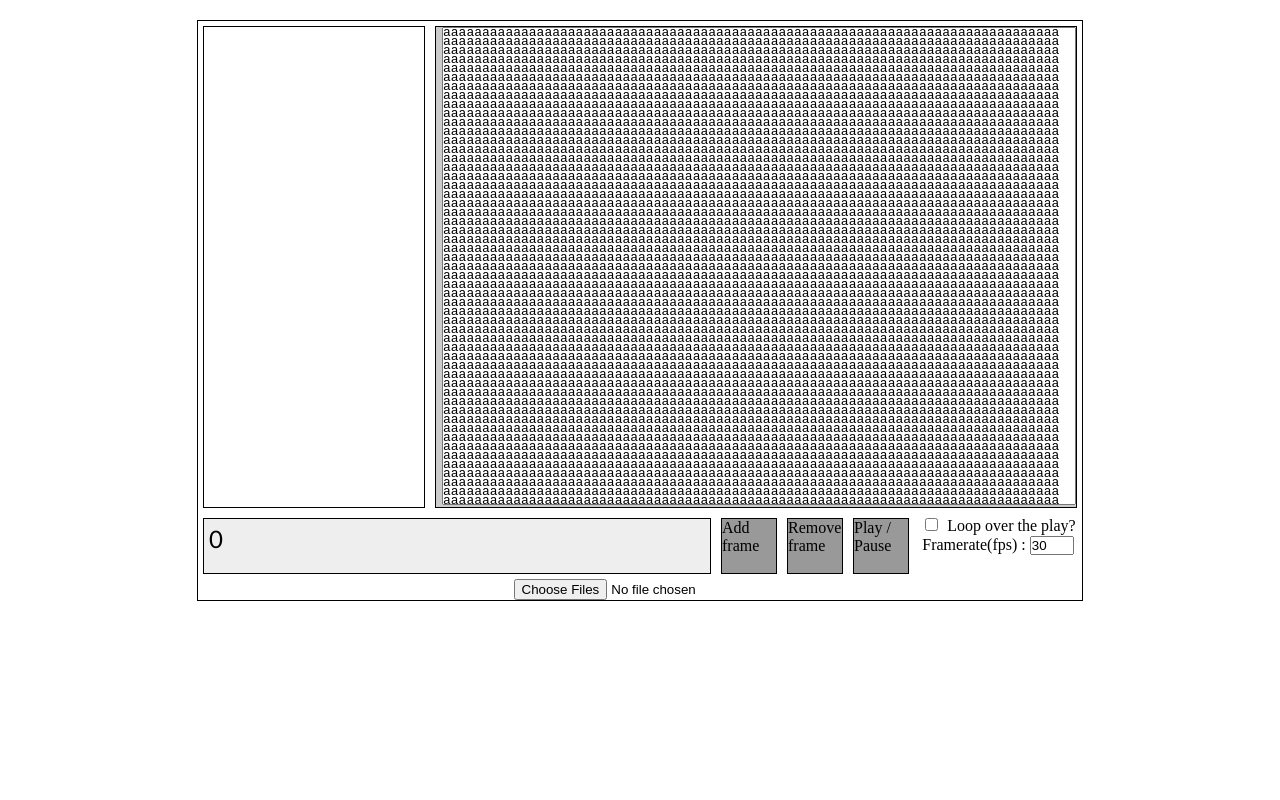
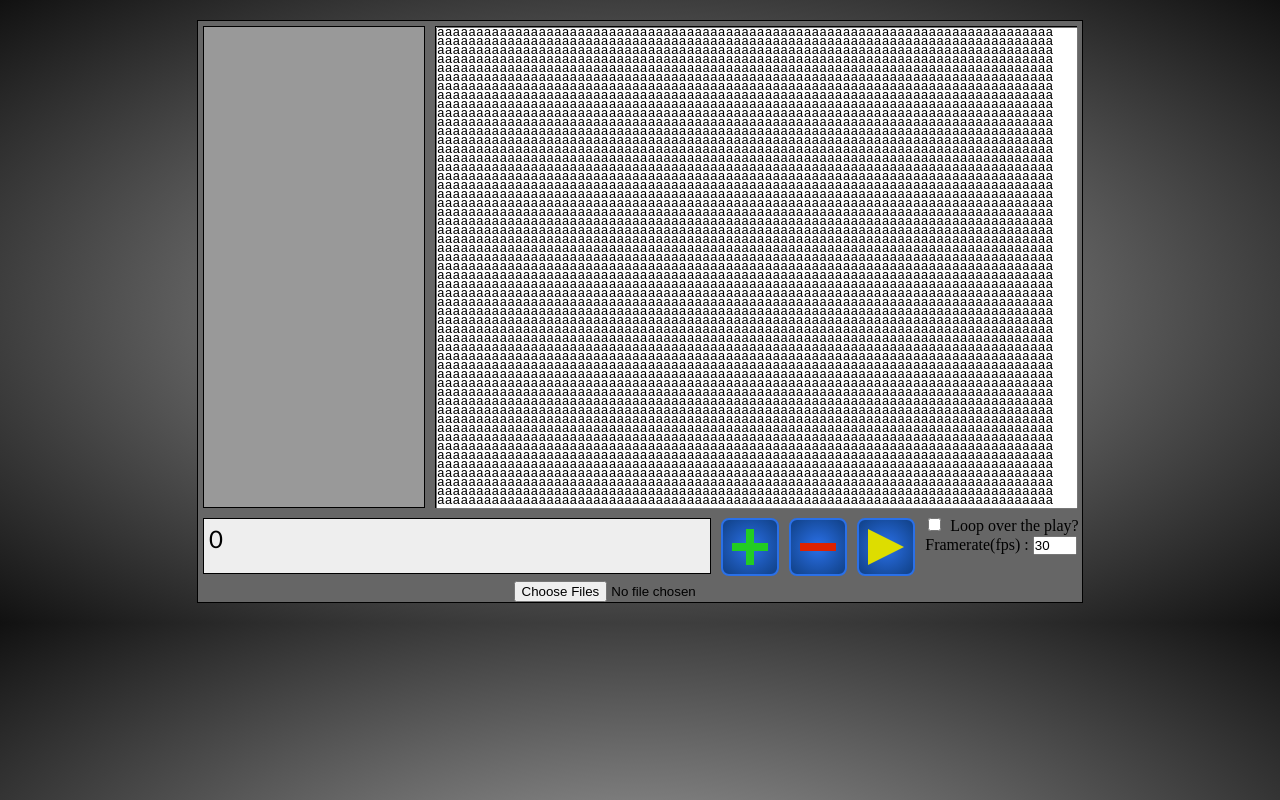
Before and after one commit to deyan-hadzhiev/ascii_player, a plain HTML site: page src/layout.html in a window 1280 px wide. Drawn offline with nearby package versions, Linux system fonts and the light colour scheme.

Commit message:
Changed most of the css for colours of page, buttons, main frame. Made text on the toolbar unselectable. Made the play/pause button changeable.

```diff
--- a/src/css/style.css
+++ b/src/css/style.css
@@ -1,6 +1,7 @@
 * {margin: 0; padding: 0;}
 
 body {
+    background: radial-gradient(#AAA, #111);//#555;
     text-align: center;
 }
 
@@ -10,9 +11,12 @@ body {
     font-size: 1em;
     line-height: 0.692em;
     overflow: hidden;
+    width: 100%;
+    height: 100%;
 }
 
 #container {
+    background: #666;
     overflow: hidden;
     display: inline-block;
     margin: 20px;
@@ -20,6 +24,7 @@ body {
 }
 
 #cheat-sheet {
+    background: #999;
     filter: flipv fliph;
     width: 220px;
     height: 480px;
@@ -47,12 +52,62 @@ body {
 }
 
 .button {
-    background-color: #999;
+    background: radial-gradient(#2A70E8, #104085);//#2A70E8;
     margin: 5px;
     float: left;
     height: 54px;
     width: 54px;
-    border: thin solid #000;
+    border: 2px solid #2A70E8;
+    border-radius: 8px;
+    text-align: center;
+}
+
+.shape-wrapper {
+    padding: 9px;
+}
+
+.shape-wrapper > .add {
+    position: relative;
+    top: 14px;
+    width: 36px;
+    height: 8px;
+    background: #22cc22;
+}
+
+.shape-wrapper > .add + .add {
+    position: relative;
+    top: -8px;
+    left: 40%;
+    right: 12px;
+    height: 36px;
+    width: 8px;
+}
+
+.remove {
+    width: 36px;
+    height: 8px;
+    position: relative;
+    top: 14px;
+    background: #dd2200;
+}
+
+.play {
+	width: 0;
+	height: 0;
+	border-top: 18px solid transparent;
+	border-left: 36px solid #dddd00;
+	border-bottom: 18px solid transparent;
+}
+
+.pause {
+    width: 36px;
+	height: 36px;
+	background: #ee5500;
+}
+
+.button:hover {
+    background: #2A70E8;
+    cursor: pointer;
 }
 
 #scroller{
@@ -75,6 +130,20 @@ body {
 	font-style: normal;
 }
 
+#toolbar, .text-field-wrapper, .button, .loop-cbox-wrapper {
+    -webkit-touch-callout: none;
+    -webkit-user-select: none;
+    -khtml-user-select: none;
+    -moz-user-select: none;
+    -ms-user-select: none;
+    user-select: none;
+    outline: 0;
+}
+
+.text-field-wrapper, .loop-cbox-wrapper {
+    cursor: default;
+}
+
 .checkbox {
     margin: 5px;
 }
--- a/src/js/ASCIIFrameManager.js
+++ b/src/js/ASCIIFrameManager.js
@@ -29,6 +29,7 @@ var ASCIIFrameManager = function () {
                             drawFrame(0);
                         } else {
                             playing = false;
+                            document.getElementById("playIcon").className = 'play';
                         }
 
                     }
@@ -38,6 +39,7 @@ var ASCIIFrameManager = function () {
 
         } else {
             playing = false;
+            document.getElementById("playIcon").className = 'play';
             console.log("Incorrect frame index: ", frameIndex);
         }
     }
@@ -137,6 +139,7 @@ var ASCIIFrameManager = function () {
 
         $("#playPause").click(function (e) {
             e.preventDefault();
+            document.getElementById("playIcon").className = (playing ? 'play' : 'pause');
             if (playing) {
                 playing = false;
             } else {
--- a/src/layout.html
+++ b/src/layout.html
@@ -10,8 +10,6 @@
         <script src="js/ASCIICanvas.js"></script>
         <script src="js/ASCIIFileLoader.js"></script>
         <script src="js/ASCIIFrameManager.js"></script>
-        <!--<link href="css/default.css" rel="stylesheet" type="text/css" media="all" />
-        <link href="css/fonts.css" rel="stylesheet" type="text/css" media="all" />-->
     </head>
 
     <body>
@@ -32,20 +30,29 @@
                 </div>
 
                 <div align="left" class="button" id="addFrame">
-                    Add frame
+                    <div class="shape-wrapper">
+                        <div class="add"></div>
+                        <div class="add"></div>
+                    </div>
                 </div>
 
                 <div align="left" class="button" id="removeFrame">
-                    Remove frame
+                    <div class="shape-wrapper">
+                        <div class="remove"></div>
+                    </div>
                 </div>
 
                 <div align="left" class="button" id="playPause">
-                    Play / Pause
+                    <div class="shape-wrapper">
+                        <div id="playIcon" class="play"></div>
+                    </div>
                 </div>
 
-                <input type="checkbox" class="checkbox" id="loopFrames">
-                    Loop over the play?
-                </input>
+                <div class="loop-cbox-wrapper">
+                    <input type="checkbox" class="checkbox" id="loopFrames">
+                        Loop over the play?
+                    </input>
+                </div>
 
                 <div class="text-field-wrapper">
                     Framerate(fps) :
@@ -53,9 +60,7 @@
                 </div>
 
                 <input type="file" id="files" accept="image/*" multiple/>
-                <div id="testImage">
 
-                </div>
             </div>
 
             <script type="text/javascript">
```
